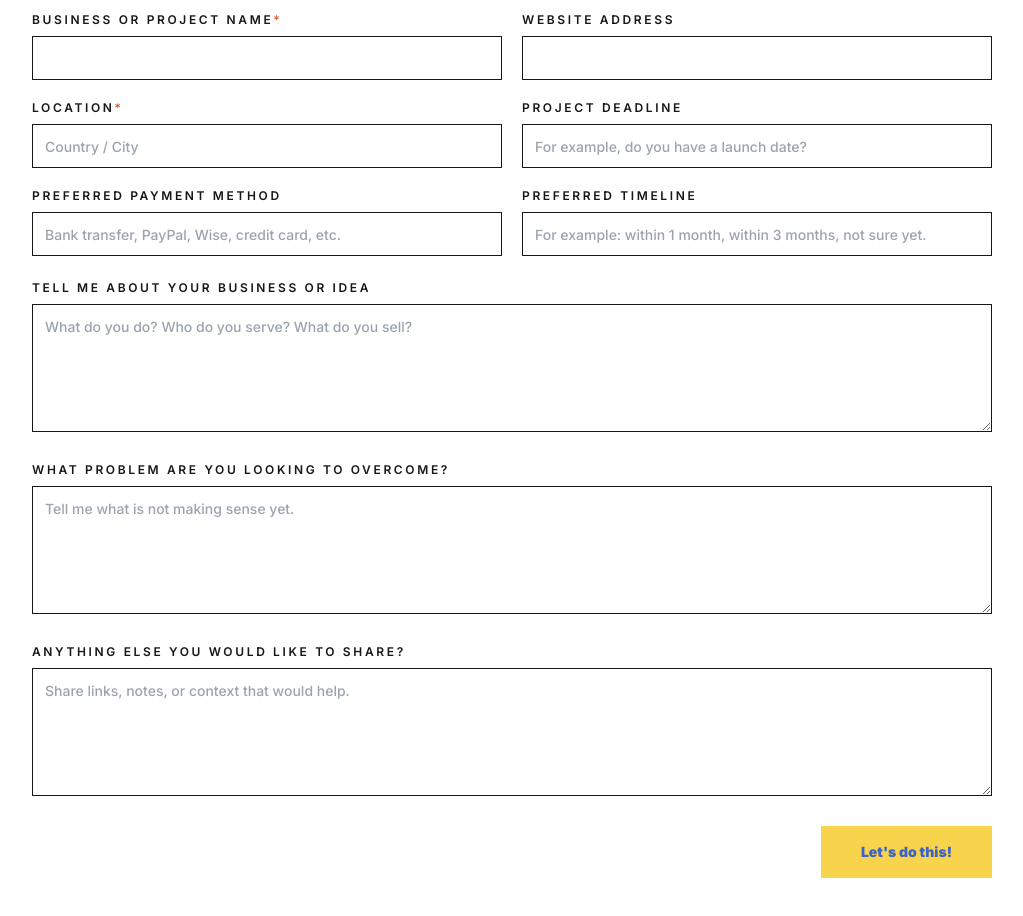
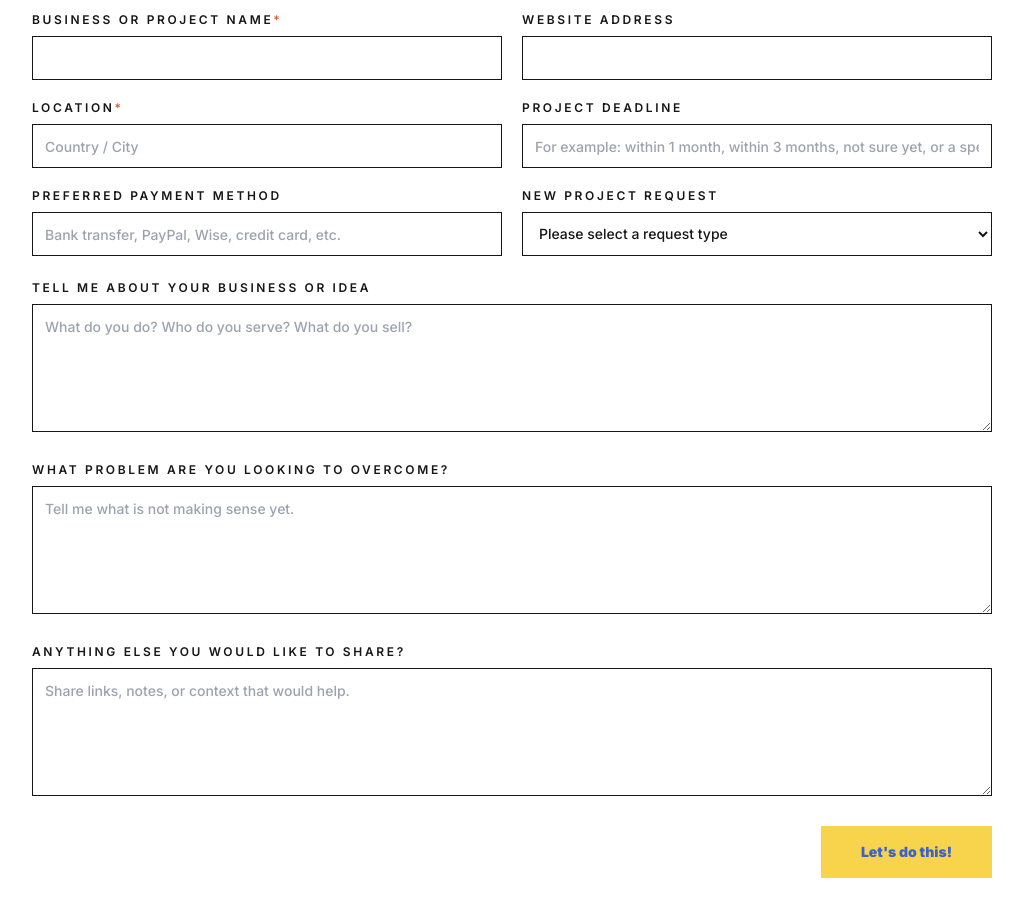
Before and after one commit to qimuxuexue-ctrl/designer-portfolio, a Next.js app: page /contact in a window 1280 px wide. Shown: the part 1180-2096 px from the top of the page, without its empty margins (128-1151 px from the left). Built offline with nearby package versions, Linux system fonts and the light colour scheme.

Commit message:
Refine contact request fields

```diff
--- a/app/contact/page.tsx
+++ b/app/contact/page.tsx
@@ -31,8 +31,20 @@ export default function ContactPage() {
       placeholderKey: "form.payment.placeholder"
     },
     {
-      labelKey: "form.timeline",
-      placeholderKey: "form.timeline.placeholder"
+      labelKey: "form.requestType",
+      kind: "select",
+      placeholderKey: "form.requestType.placeholder",
+      optionKeys: [
+        "form.requestType.corporate",
+        "form.requestType.media",
+        "form.requestType.ecOwn",
+        "form.requestType.ecMall",
+        "form.requestType.recruiting",
+        "form.requestType.campaign",
+        "form.requestType.webService",
+        "form.requestType.landingPage",
+        "form.requestType.other"
+      ]
     }
   ];
   const longFields = [
@@ -93,6 +105,21 @@ export default function ContactPage() {
                   {t(field.labelKey)}
                   <RequiredMark show={field.required} />
                 </span>
+                {field.kind === "select" ? (
+                  <select
+                    className="h-11 w-full border border-ink bg-white px-3 text-sm outline-none transition focus:border-titleBlue focus:ring-2 focus:ring-bookingBlue/30"
+                    defaultValue=""
+                  >
+                    <option disabled value="">
+                      {t(field.placeholderKey)}
+                    </option>
+                    {field.optionKeys.map((optionKey) => (
+                      <option key={optionKey} value={optionKey}>
+                        {t(optionKey)}
+                      </option>
+                    ))}
+                  </select>
+                ) : (
                   <input
                     className="h-11 w-full border border-ink bg-white px-3 text-sm outline-none transition focus:border-titleBlue focus:ring-2 focus:ring-bookingBlue/30"
                     placeholder={
@@ -100,6 +127,7 @@ export default function ContactPage() {
                     }
                     type={field.type ?? "text"}
                   />
+                )}
               </label>
             ))}
           </div>
--- a/locales/en.ts
+++ b/locales/en.ts
@@ -72,14 +72,23 @@ export const en = {
     "form.location": "Location",
     "form.deadline": "Project deadline",
     "form.payment": "Preferred payment method",
-    "form.timeline": "Preferred timeline",
+    "form.requestType": "New project request",
     "form.about": "Tell me about your business or idea",
     "form.problem": "What problem are you looking to overcome?",
     "form.more": "Anything else you would like to share?",
     "form.location.placeholder": "Country / City",
-    "form.deadline.placeholder": "For example, do you have a launch date?",
+    "form.deadline.placeholder": "For example: within 1 month, within 3 months, not sure yet, or a specific date.",
     "form.payment.placeholder": "Bank transfer, PayPal, Wise, credit card, etc.",
-    "form.timeline.placeholder": "For example: within 1 month, within 3 months, not sure yet.",
+    "form.requestType.placeholder": "Please select a request type",
+    "form.requestType.corporate": "Corporate website",
+    "form.requestType.media": "Media website",
+    "form.requestType.ecOwn": "EC site (owned)",
+    "form.requestType.ecMall": "EC site (marketplace)",
+    "form.requestType.recruiting": "Recruiting website",
+    "form.requestType.campaign": "Campaign website",
+    "form.requestType.webService": "Web service",
+    "form.requestType.landingPage": "Landing page",
+    "form.requestType.other": "Other",
     "form.about.placeholder": "What do you do? Who do you serve? What do you sell?",
     "form.problem.placeholder": "Tell me what is not making sense yet.",
     "form.more.placeholder": "Share links, notes, or context that would help.",
--- a/locales/ja.ts
+++ b/locales/ja.ts
@@ -69,14 +69,23 @@ export const ja = {
     "form.location": "所在地",
     "form.deadline": "希望納期",
     "form.payment": "希望するお支払い方法",
-    "form.timeline": "希望する進行スケジュール",
+    "form.requestType": "新規制作のご依頼",
     "form.about": "事業やアイデアについて教えてください",
     "form.problem": "どのような課題を解決したいですか？",
     "form.more": "その他に共有したいことはありますか？",
     "form.location.placeholder": "国 / 都市",
-    "form.deadline.placeholder": "例：公開予定日は決まっていますか？",
+    "form.deadline.placeholder": "例：1ヶ月以内、3ヶ月以内、未定、具体的な日付など",
     "form.payment.placeholder": "例：銀行振込、PayPal、Wise、クレジットカードなど",
-    "form.timeline.placeholder": "例：1ヶ月以内、3ヶ月以内、未定、具体的な日付など",
+    "form.requestType.placeholder": "ご依頼の内容を選択してください",
+    "form.requestType.corporate": "コーポレートサイト",
+    "form.requestType.media": "メディアサイト",
+    "form.requestType.ecOwn": "ECサイト（自社）",
+    "form.requestType.ecMall": "ECサイト（モール型）",
+    "form.requestType.recruiting": "採用サイト",
+    "form.requestType.campaign": "キャンペーンサイト",
+    "form.requestType.webService": "Webサービス",
+    "form.requestType.landingPage": "LP制作",
+    "form.requestType.other": "その他",
     "form.about.placeholder": "事業内容、対象となる人、商品やサービスについて",
     "form.problem.placeholder": "まだ整理できていない部分を教えてください。",
     "form.more.placeholder": "リンク、メモ、参考情報などをご共有ください。",
--- a/locales/zh.ts
+++ b/locales/zh.ts
@@ -67,14 +67,23 @@ export const zh = {
     "form.location": "所在地",
     "form.deadline": "项目截止时间",
     "form.payment": "希望的支付方式",
-    "form.timeline": "希望的交付时间",
+    "form.requestType": "新规制作需求",
     "form.about": "请介绍你的业务或想法",
     "form.problem": "你希望解决什么问题？",
     "form.more": "还有其他想分享的吗？",
     "form.location.placeholder": "国家 / 城市",
-    "form.deadline.placeholder": "例如：是否有确定的上线日期？",
+    "form.deadline.placeholder": "例如：1个月内、3个月内、还不确定，或具体日期",
     "form.payment.placeholder": "例如：银行转账、支付宝、PayPal、Wise、信用卡等",
-    "form.timeline.placeholder": "例如：1个月内、3个月内、还不确定，或具体日期",
+    "form.requestType.placeholder": "请选择委托内容",
+    "form.requestType.corporate": "企业官网",
+    "form.requestType.media": "媒体网站",
+    "form.requestType.ecOwn": "电商网站（自营）",
+    "form.requestType.ecMall": "电商网站（平台型）",
+    "form.requestType.recruiting": "招聘网站",
+    "form.requestType.campaign": "活动专题网站",
+    "form.requestType.webService": "Web 服务",
+    "form.requestType.landingPage": "LP 制作",
+    "form.requestType.other": "其他",
     "form.about.placeholder": "你在做什么？服务谁？提供什么产品或服务？",
     "form.problem.placeholder": "请告诉我目前还没有理顺的部分。",
     "form.more.placeholder": "可以分享链接、备注或其他有帮助的背景。",
```
Lines whose indentation alone changed are shown as unchanged.
